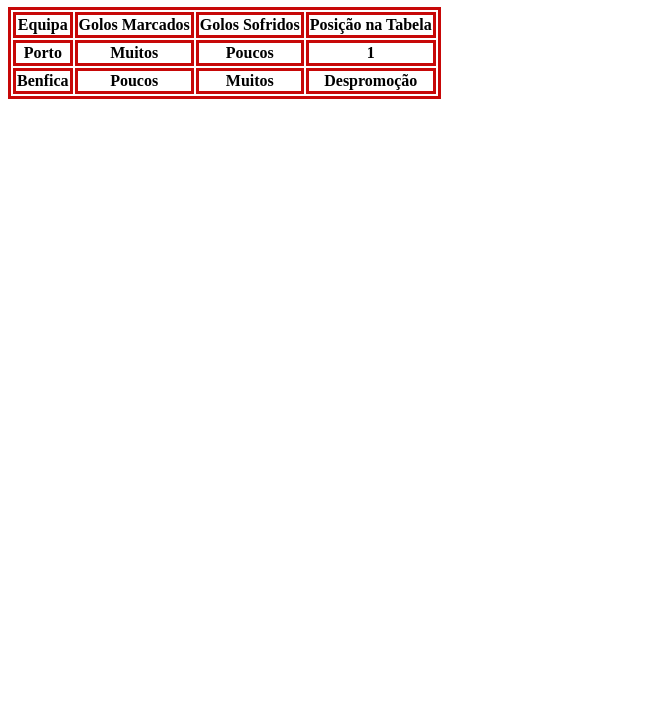
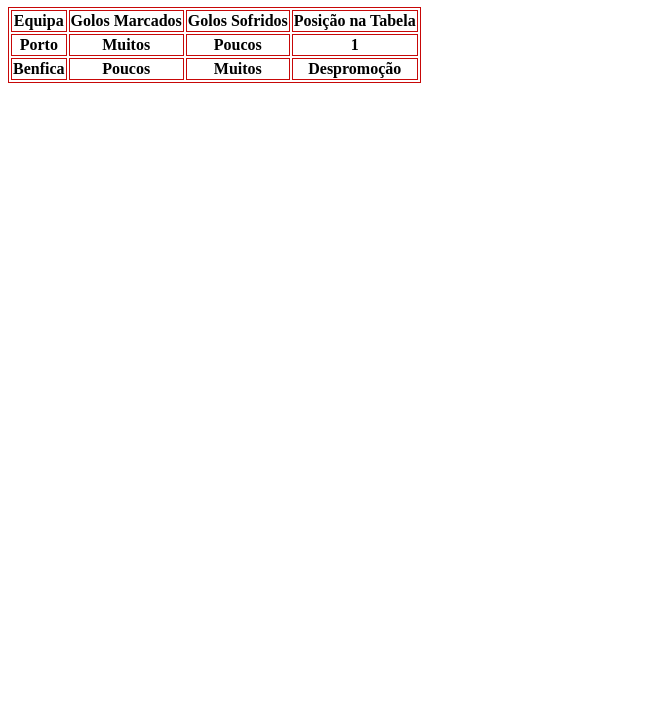
Before and after one commit to reis-miguel/esmad, a plain HTML site: page exercicio-23-10-10.html in a window 1280 px wide. Shown: the part 73-800 px from the top of the page, without its empty margins (0-671 px from the left). Drawn offline with Linux system fonts and the light colour scheme.

Commit message:
alteracao

```diff
--- a/exercicio-23-10-10.html
+++ b/exercicio-23-10-10.html
@@ -5,7 +5,7 @@
     <meta name="viewport" content="width=device-width, initial-scale=1.0">
     <title>Document</title>
     <style>
-        table, th, th {border:3px solid rgb(199, 8, 8);}
+        table, th, th {border:1px solid rgb(199, 8, 8);}
 
     </style>
 </head>
```
